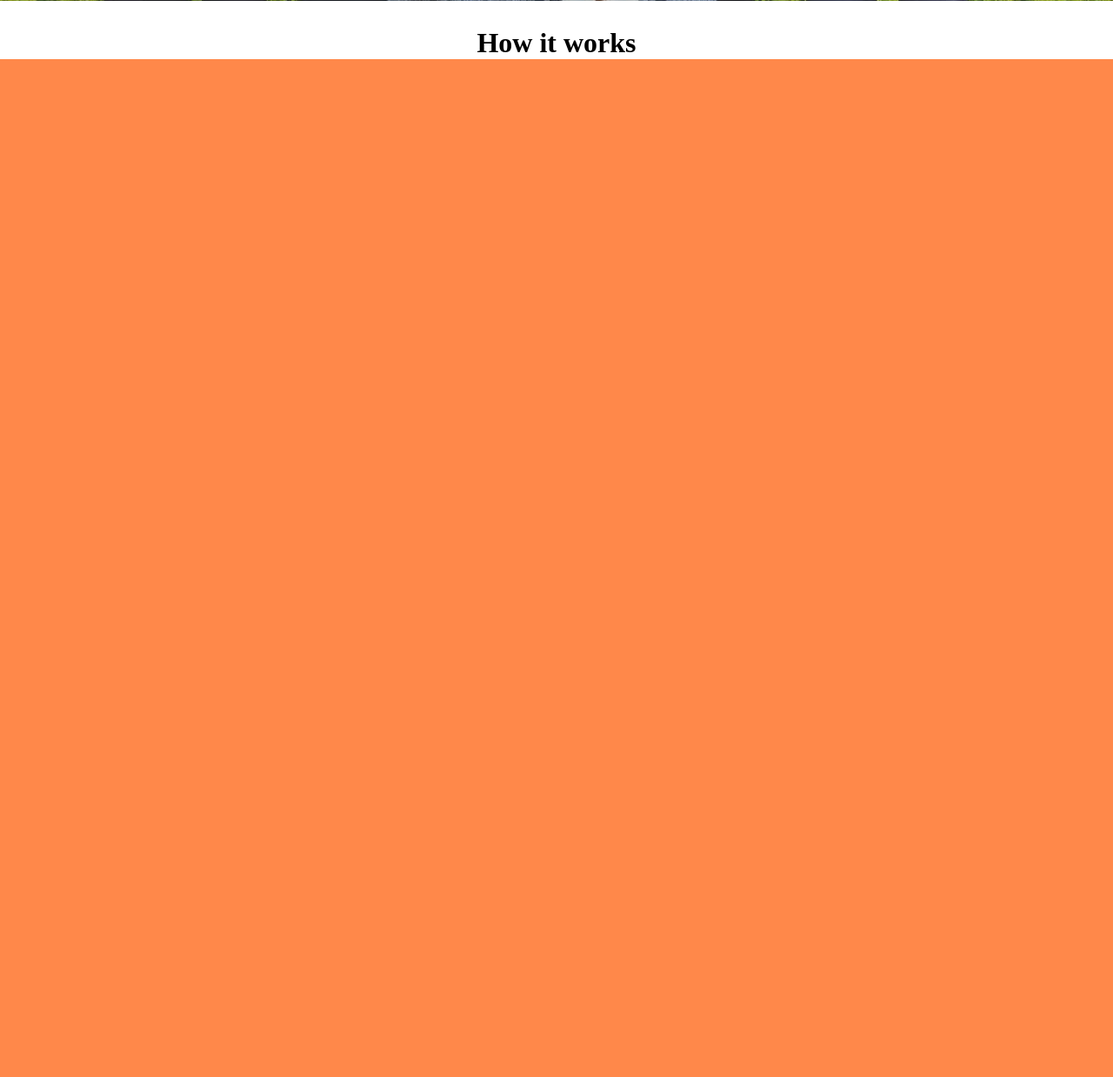
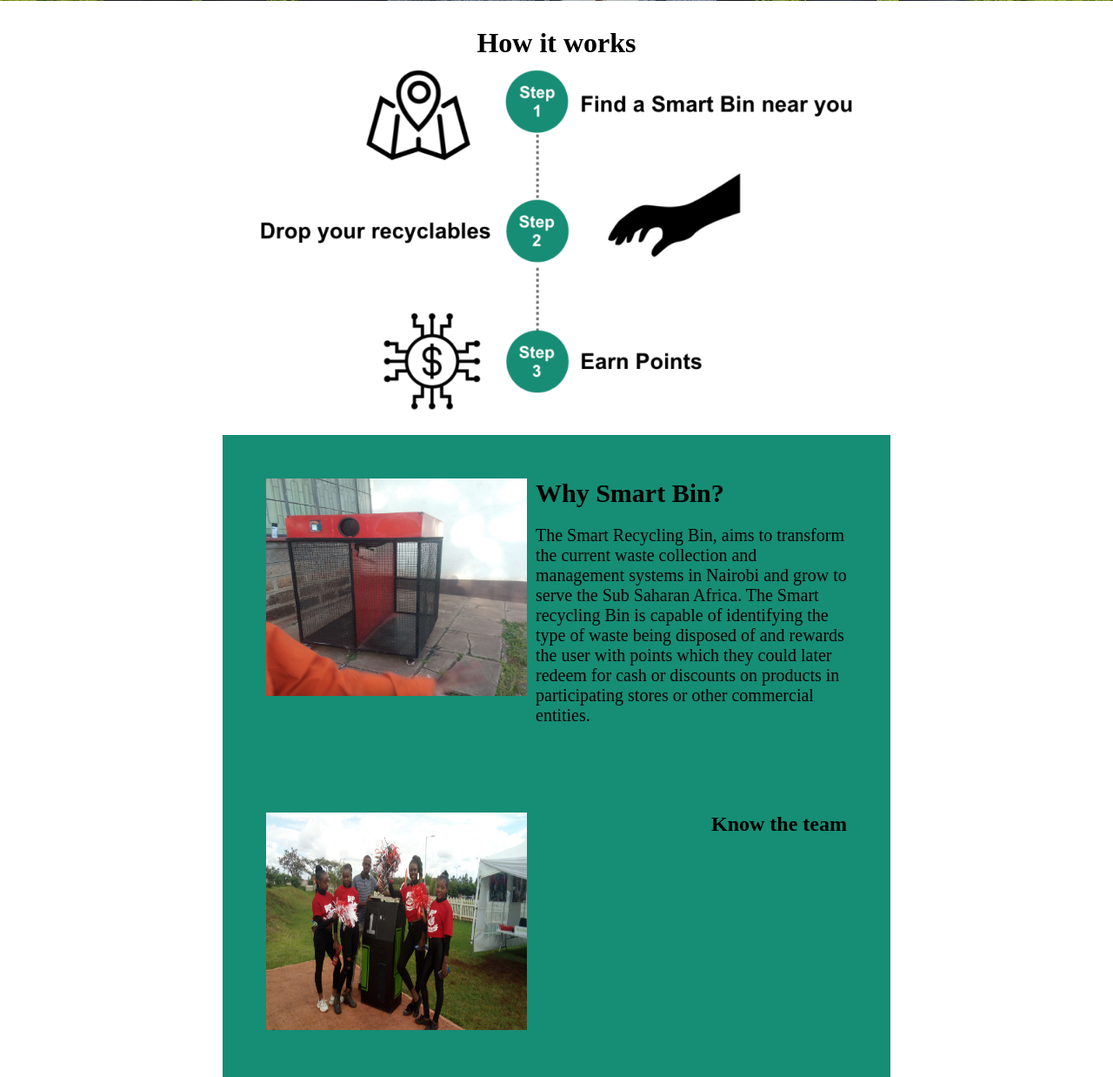
Before and after one commit to PaymasterMax/Virdismart, a Django app: page / in a window 1280 px wide. Shown: the part 739-1977 px from the top of the page at 87% size. Before the commit the page ends 807 px from the top, so only its background shows below. Run offline with Django 3.2, Linux system fonts and the light colour scheme.

Commit message:
patch auto-gen by /usr/local/sbin/gm under account punk

```diff
--- a/Home/static/home/css/home.css
+++ b/Home/static/home/css/home.css
@@ -1,7 +1,7 @@
 @media only screen and (max-width:900px) {
 
 }
-@media only screen and (min-width:900px) {
+@media only screen and (min-width:1220px) {
   .navbar {
     background-color: #ff884a;
     justify-content: center;
@@ -55,10 +55,60 @@
       border-radius: 10px;
   }
   .working {
-
+    width: 100%;
+  }
+  .working img {
+    max-width: 60%;
+    height: 50%;
+    margin: auto;
+    display: block;
   }
   .working h1 {
     margin-top: 30px;
     text-align: center;
   }
+  .description {
+    background-color: #168d75;
+    width: 60%;
+    margin: auto;
+  }
+  .why-smart {
+    padding: 50px;
+    display: flex;
+  }
+  .why-smart > div {
+    flex: 1;
+    width: 50%;
+  }
+  .why-smart > .bin-note {
+    flex: 3;
+    font-size: 20px;
+    padding-left: 10px;
+  }
+  .bin-note h2{
+    margin-bottom: 20px;
+  }
+  .smartbin img {
+    width: 300px;
+    height: 250px;
+  }
+  .team {
+    padding: 50px;
+    display: flex;
+  }
+  .team {
+    flex: 1;
+  }
+  .team .team-photo{
+    flex: 1;
+  }
+  /* .team .sidenote {
+    flex: 3;
+    font-size: 20px;
+    padding-left: 10px;
+  } */
+  .team-photo img {
+    width: 300px;
+    height: 250px;
+  }
 }
--- a/Home/templates/Home/home.html
+++ b/Home/templates/Home/home.html
@@ -28,6 +28,61 @@
       </div>
       <div class="working">
           <h1>How it works</h1>
+            <div class="">
+                <img src="{% static 'images/procedure.png' %}" alt="how it works">
+            </div>
+      </div>
+      <div class="description">
+        <div class="why-smart">
+            <div class="smartbin">
+                <img src="{% static 'images/smart.jpg' %}" alt="smart bin">
+            </div>
+            <div class="bin-note">
+              <h2>Why Smart Bin?</h2>
+              The Smart Recycling Bin, aims to transform
+              the current waste collection and
+              management systems in Nairobi and grow
+              to serve the Sub Saharan Africa. The Smart
+              recycling Bin is capable of identifying the
+              type of waste being disposed of and
+              rewards the user with points which they
+              could later redeem for cash or discounts
+              on products in participating stores or other
+              commercial entities.
+            </div>
+        </div>
+        <div class="team">
+            <div class="team-photo">
+                <img src="{% static 'images/team.jpg' %}" alt="">
+            </div>
+            <div class="sidenote">
+                <h2>Know the team</h2>
+            </div>
+        </div>
+      </div>
+      <div class="sponsors">
+          <div class="">
+            <div class="">
+
+            </div>
+            <div class="">
+
+            </div>
+            <div class="">
+
+            </div>
+          </div>
+          <div class="">
+            <div class="">
+
+            </div>
+            <div class="">
+
+            </div>
+            <div class="">
+
+            </div>
+          </div>
       </div>
   </div>
 {% endblock %}
```
Also changed, not shown: Asserts/static/images/Procedure.png (deleted), Asserts/static/images/smart.jpg (renamed from Asserts/static/images/IMG20210201175936.jpg), Asserts/static/images/team.jpg (renamed from Asserts/static/images/IMG_20191202_141710.jpg).
